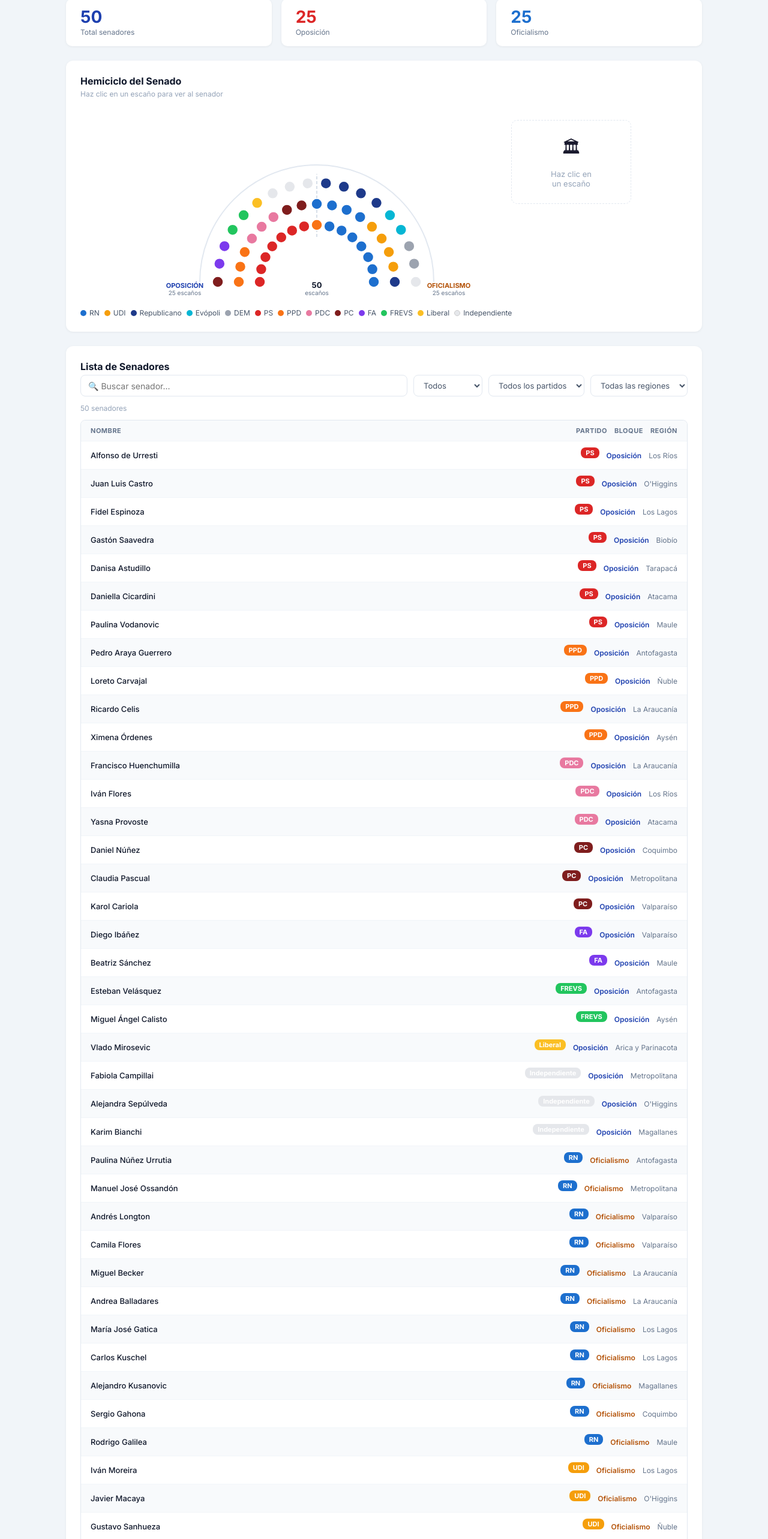
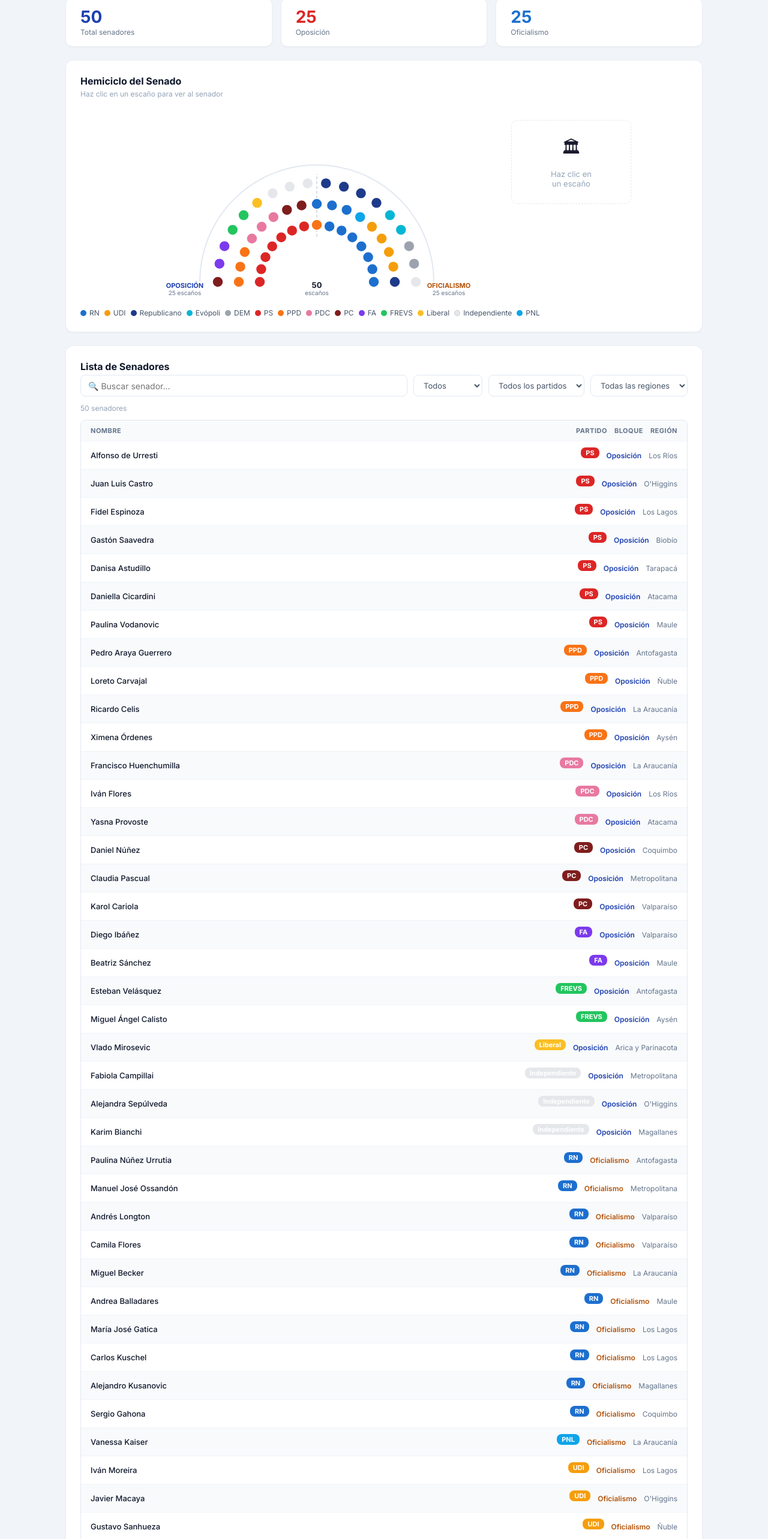
Before and after one commit to josecamilocarteh/Congreso-Chile, a React (Vite) app: page / in a window 1280 px wide. Shown: the part 213-2779 px from the top of the page at 60% size. Built offline with nearby package versions, Linux system fonts and the light colour scheme.

Commit message:
Update data.js

```diff
--- a/src/data.js
+++ b/src/data.js
@@ -51,21 +51,21 @@ export const senadores = [
   { nombre: 'Andrés Longton', partido: 'RN', bloque: 'Oficialismo', region: 'Valparaíso', cargo: 'Senador' },
   { nombre: 'Camila Flores', partido: 'RN', bloque: 'Oficialismo', region: 'Valparaíso', cargo: 'Senadora' },
   { nombre: 'Miguel Becker', partido: 'RN', bloque: 'Oficialismo', region: 'La Araucanía', cargo: 'Senador' },
-  { nombre: 'Andrea Balladares', partido: 'RN', bloque: 'Oficialismo', region: 'La Araucanía', cargo: 'Senadora' },
+  { nombre: 'Andrea Balladares', partido: 'RN', bloque: 'Oficialismo', region: 'Maule', cargo: 'Senadora' },
   { nombre: 'María José Gatica', partido: 'RN', bloque: 'Oficialismo', region: 'Los Lagos', cargo: 'Senadora' },
   { nombre: 'Carlos Kuschel', partido: 'RN', bloque: 'Oficialismo', region: 'Los Lagos', cargo: 'Senador' },
   { nombre: 'Alejandro Kusanovic', partido: 'RN', bloque: 'Oficialismo', region: 'Magallanes', cargo: 'Senador (Ind-RN)' },
   { nombre: 'Sergio Gahona', partido: 'RN', bloque: 'Oficialismo', region: 'Coquimbo', cargo: 'Senador' },
-  { nombre: 'Rodrigo Galilea', partido: 'RN', bloque: 'Oficialismo', region: 'Maule', cargo: 'Senador' },
+  { nombre: 'Vanessa Kaiser', partido: 'PNL', bloque: 'Oficialismo', region: 'La Araucanía', cargo: 'Senadora' },
   { nombre: 'Iván Moreira', partido: 'UDI', bloque: 'Oficialismo', region: 'Los Lagos', cargo: 'Vicepresidente del Senado' },
   { nombre: 'Javier Macaya', partido: 'UDI', bloque: 'Oficialismo', region: "O'Higgins", cargo: 'Senador' },
   { nombre: 'Gustavo Sanhueza', partido: 'UDI', bloque: 'Oficialismo', region: 'Ñuble', cargo: 'Senador' },
   { nombre: 'Enrique van Rysselberghe', partido: 'UDI', bloque: 'Oficialismo', region: 'Biobío', cargo: 'Senador' },
   { nombre: 'Renzo Trisotti', partido: 'Republicano', bloque: 'Oficialismo', region: 'Tarapacá', cargo: 'Senador' },
   { nombre: 'Rodolfo Carter', partido: 'Republicano', bloque: 'Oficialismo', region: 'La Araucanía', cargo: 'Senador (Ind-REP)' },
-  { nombre: 'Cristián Vial', partido: 'Republicano', bloque: 'Oficialismo', region: 'La Araucanía', cargo: 'Senador (Ind-REP)' },
+  { nombre: 'Cristián Vial', partido: 'Republicano', bloque: 'Oficialismo', region: 'Maule', cargo: 'Senador (Ind-REP)' },
   { nombre: 'Arturo Squella', partido: 'Republicano', bloque: 'Oficialismo', region: 'Valparaíso', cargo: 'Senador' },
-  { nombre: 'Ignacio Urrutia', partido: 'Republicano', bloque: 'Oficialismo', region: 'La Araucanía', cargo: 'Senador' },
+  { nombre: 'Ignacio Urrutia', partido: 'Republicano', bloque: 'Oficialismo', region: 'Maule', cargo: 'Senador' },
   { nombre: 'Luciano Cruz-Coke', partido: 'Evópoli', bloque: 'Oficialismo', region: 'Metropolitana', cargo: 'Senador' },
   { nombre: 'Sebastián Keitel', partido: 'Evópoli', bloque: 'Oficialismo', region: 'Biobío', cargo: 'Senador (Ind-EVO)' },
   { nombre: 'Matías Walker', partido: 'DEM', bloque: 'Oficialismo', region: 'Coquimbo', cargo: 'Senador' },
```
